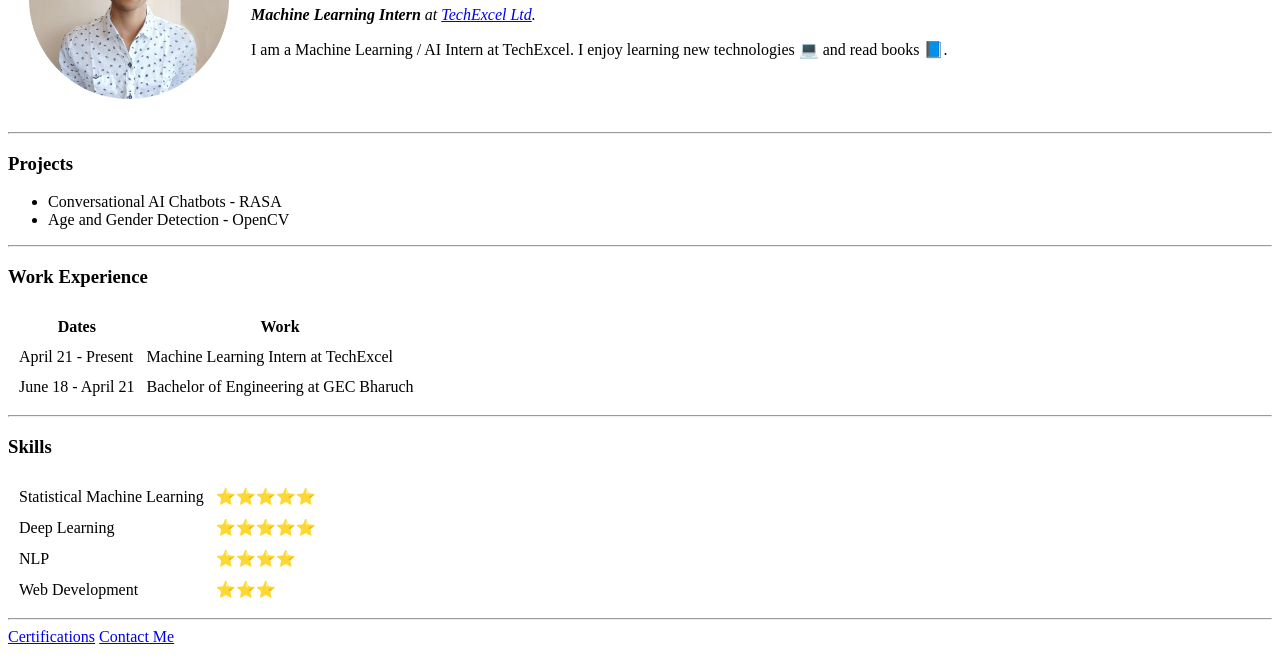
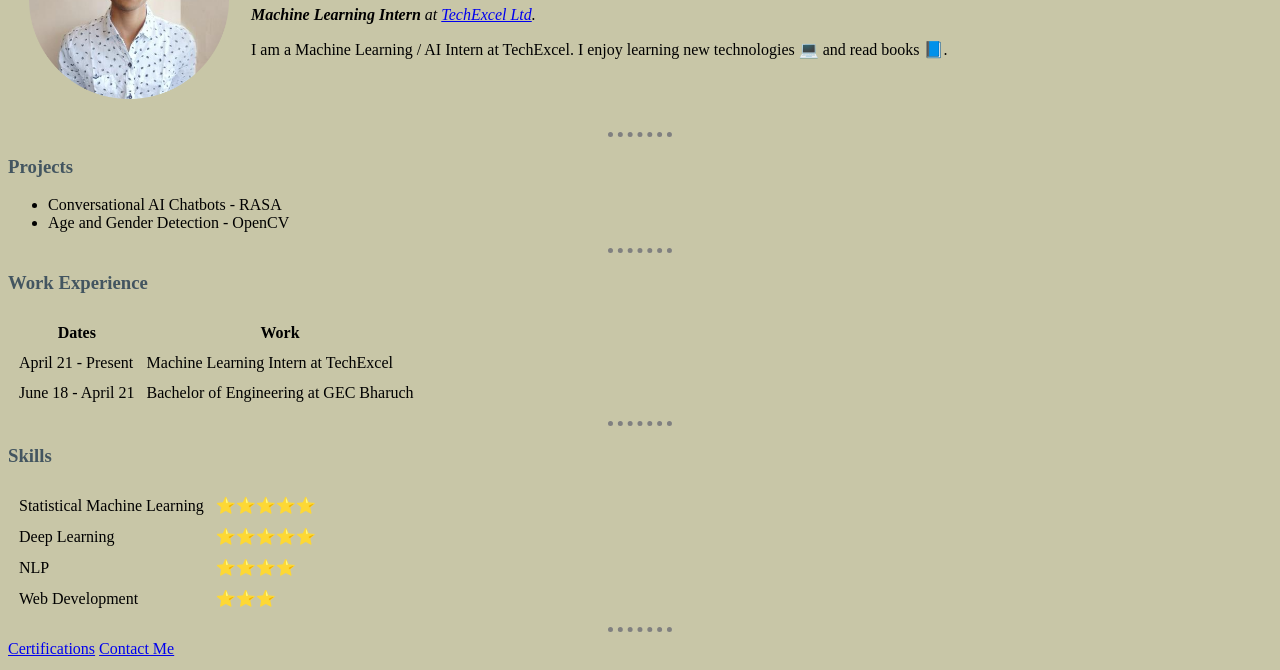
Before and after one commit to vivekprajapati2048/html-cv, a plain HTML site: page index.html in a window 1280 px wide. Shown: the part 130-800 px from the top of the page. Drawn offline with Linux system fonts and the light colour scheme.

Commit message:
Add files via upload

```diff
--- a/index.html
+++ b/index.html
@@ -3,13 +3,13 @@
 
 <head>
   <meta charset="utf-8">
-  <title>VP</title>
+  <title>Vivek Prajapati</title>
+  <link rel="stylesheet" href="css/styles.css">
 </head>
 
 <body>
 
   <table cellspacing="20">
-    <!--cellspacing might be depreciated-->
     <tr>
       <td>
         <img src="images\vivek.png" alt="Vivek's Profile Picture" width="200" height="200" />
```
